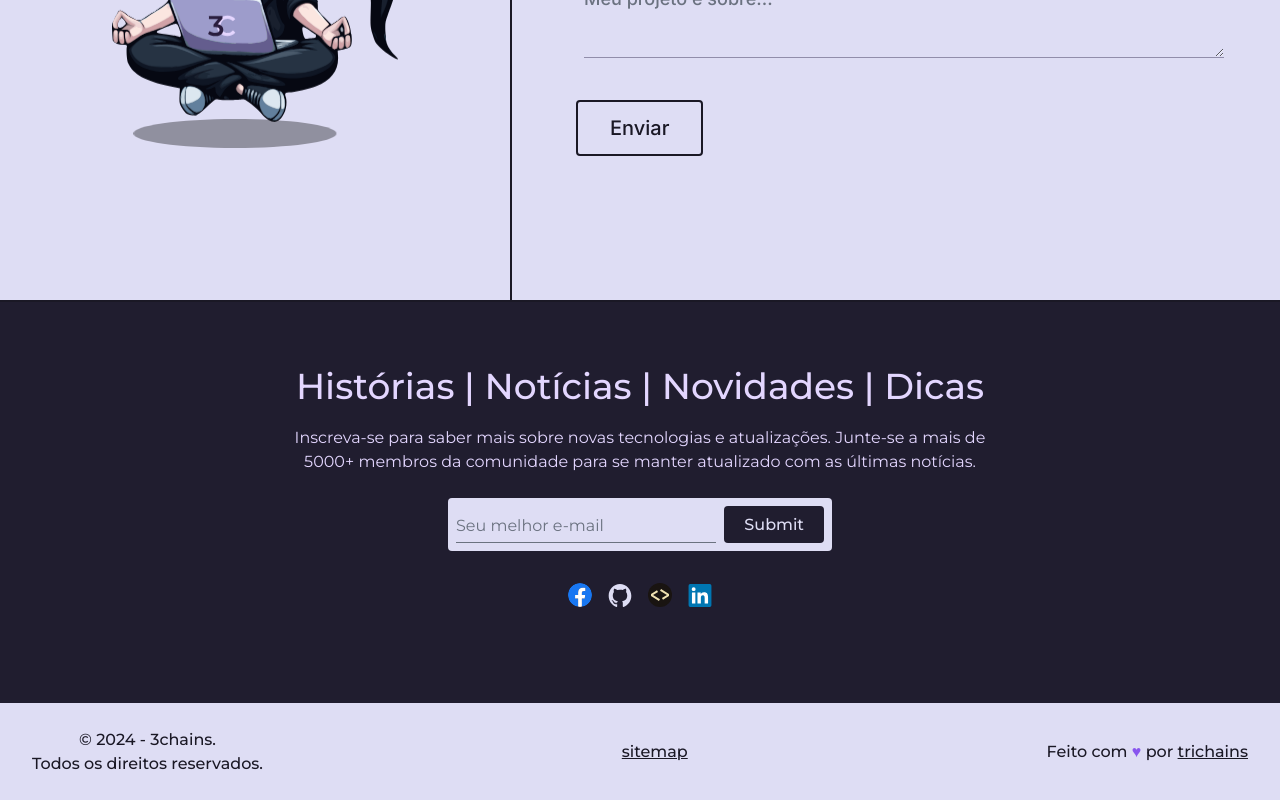
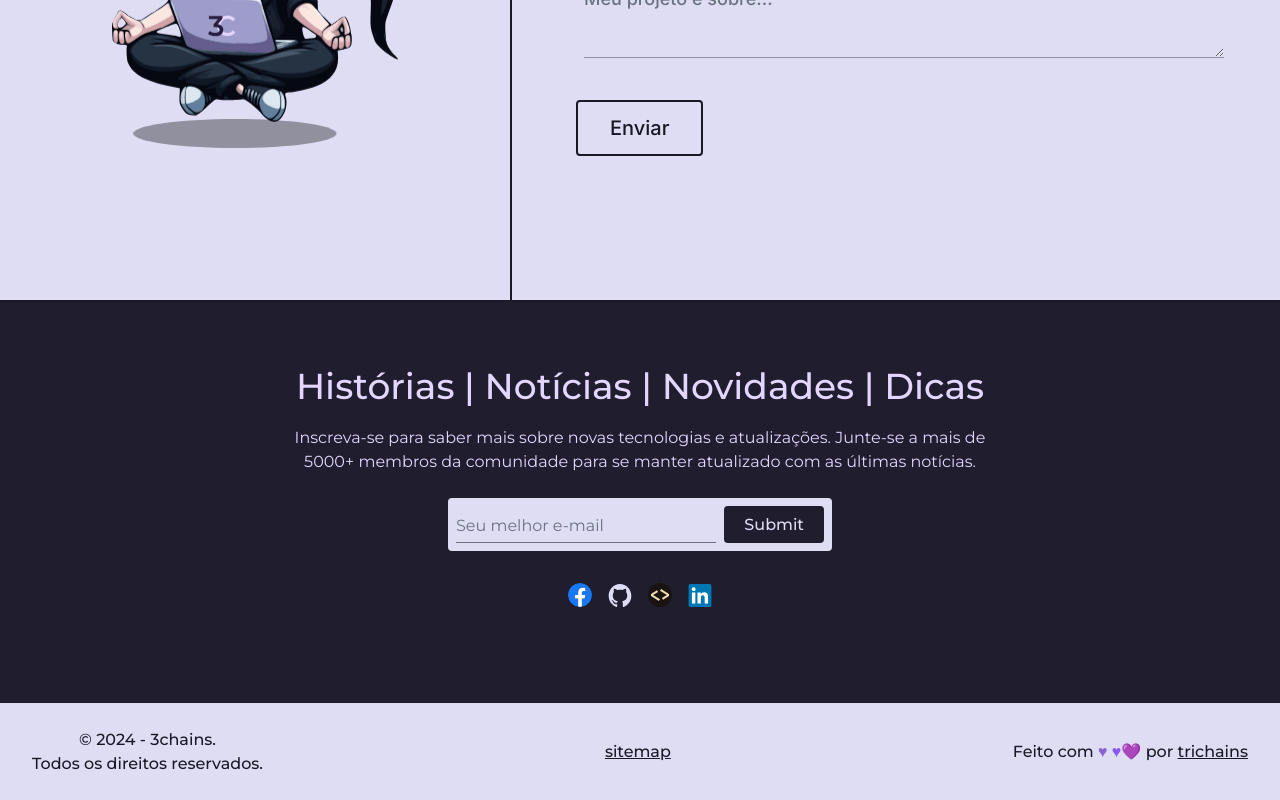
Before and after one commit to trichains/3chains, a Next.js app: page /contato in a window 1280 px wide. Shown: the part 490-1290 px from the top of the page. Built offline with nearby package versions, Linux system fonts and the light colour scheme.

Commit message:
Update index.jsx

```diff
--- a/src/components/Footer/index.jsx
+++ b/src/components/Footer/index.jsx
@@ -120,7 +120,8 @@ const Footer = () => {
         </Link>
 
         <div className="text-center">
-          Feito com <span className="text-accent">&hearts;</span> por{' '}
+          Feito com <span style={{ color: '#8a63d2' }}>&hearts;</span>{' '}
+          <span className="text-accent">&hearts;💜</span> por{' '}
           <a href="https://trichains.dev" className="underline">
             trichains
           </a>
```
